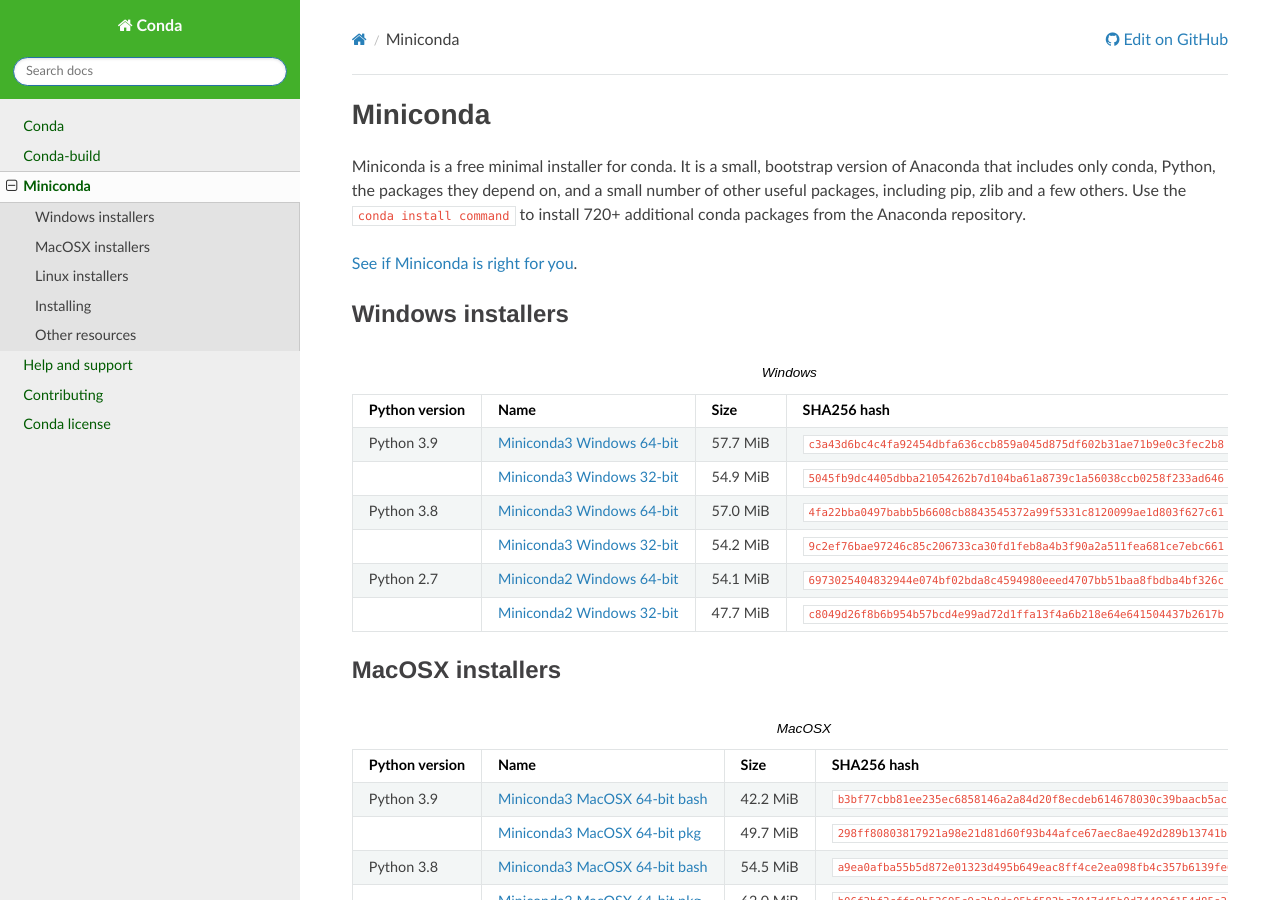
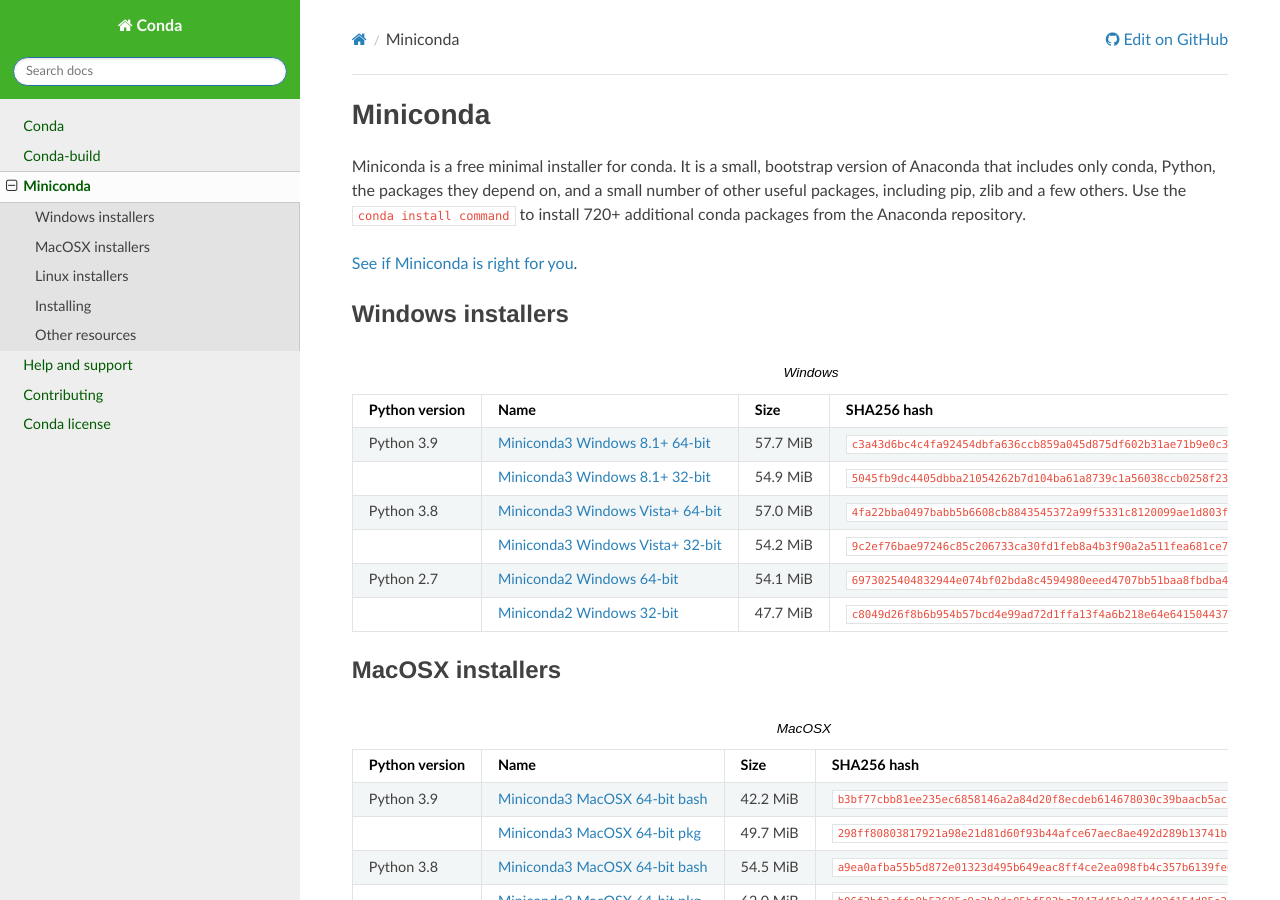
Before and after one commit to conda/conda-docs, a Sphinx documentation site: the page built from docs/source/miniconda.rst, in a window 1280 px wide and 900 px high. Built offline with Sphinx 7.4.7 and the Read the Docs theme 2.0.0, drawn with Linux system fonts in a browser that asks for light colours.

Commit message:
Clarify Windows version compatibility
Python 3.9+ requires Windows 8.1+. Include in link title to make clear Win7 users should download Python 3.8.

Sources:
https://www.python.org/downloads/windows/
https://docs.python.org/3.9/using/windows.html

```diff
--- a/docs/source/miniconda.rst
+++ b/docs/source/miniconda.rst
@@ -21,10 +21,10 @@
    :header: Python version,Name,Size,SHA256 hash
    :widths: 5, 10, 5, 80
 
-   Python 3.9,`Miniconda3 Windows 64-bit <https://repo.anaconda.com/miniconda/Miniconda3-py39_4.9.2-Windows-x86_64.exe>`_,57.7 MiB,``c3a43d6bc4c4fa92454dbfa636ccb859a045d875df602b31ae71b9e0c3fec2b8``
-   ,`Miniconda3 Windows 32-bit <https://repo.anaconda.com/miniconda/Miniconda3-py39_4.9.2-Windows-x86.exe>`_,54.9 MiB,``5045fb9dc4405dbba21054262b7d104ba61a8739c1a56038ccb0258f233ad646``
-   Python 3.8,`Miniconda3 Windows 64-bit <https://repo.anaconda.com/miniconda/Miniconda3-latest-Windows-x86_64.exe>`_,57.0 MiB,``4fa22bba0497babb5b6608cb8843545372a99f5331c8120099ae1d803f627c61``
-   ,`Miniconda3 Windows 32-bit <https://repo.anaconda.com/miniconda/Miniconda3-latest-Windows-x86.exe>`_,54.2 MiB,``9c2ef76bae97246c85c206733ca30fd1feb8a4b3f90a2a511fea681ce7ebc661``
+   Python 3.9,`Miniconda3 Windows 8.1+ 64-bit <https://repo.anaconda.com/miniconda/Miniconda3-py39_4.9.2-Windows-x86_64.exe>`_,57.7 MiB,``c3a43d6bc4c4fa92454dbfa636ccb859a045d875df602b31ae71b9e0c3fec2b8``
+   ,`Miniconda3 Windows 8.1+ 32-bit <https://repo.anaconda.com/miniconda/Miniconda3-py39_4.9.2-Windows-x86.exe>`_,54.9 MiB,``5045fb9dc4405dbba21054262b7d104ba61a8739c1a56038ccb0258f233ad646``
+   Python 3.8,`Miniconda3 Windows Vista+ 64-bit <https://repo.anaconda.com/miniconda/Miniconda3-latest-Windows-x86_64.exe>`_,57.0 MiB,``4fa22bba0497babb5b6608cb8843545372a99f5331c8120099ae1d803f627c61``
+   ,`Miniconda3 Windows Vista+ 32-bit <https://repo.anaconda.com/miniconda/Miniconda3-latest-Windows-x86.exe>`_,54.2 MiB,``9c2ef76bae97246c85c206733ca30fd1feb8a4b3f90a2a511fea681ce7ebc661``
    Python 2.7,`Miniconda2 Windows 64-bit <https://repo.anaconda.com/miniconda/Miniconda2-latest-Windows-x86_64.exe>`_,54.1 MiB,``6973025404832944e074bf02bda8c4594980eeed4707bb51baa8fbdba4bf326c``
    ,`Miniconda2 Windows 32-bit <https://repo.anaconda.com/miniconda/Miniconda2-latest-Windows-x86.exe>`_,47.7 MiB,``c8049d26f8b6b954b57bcd4e99ad72d1ffa13f4a6b218e64e641504437b2617b``
 
```
